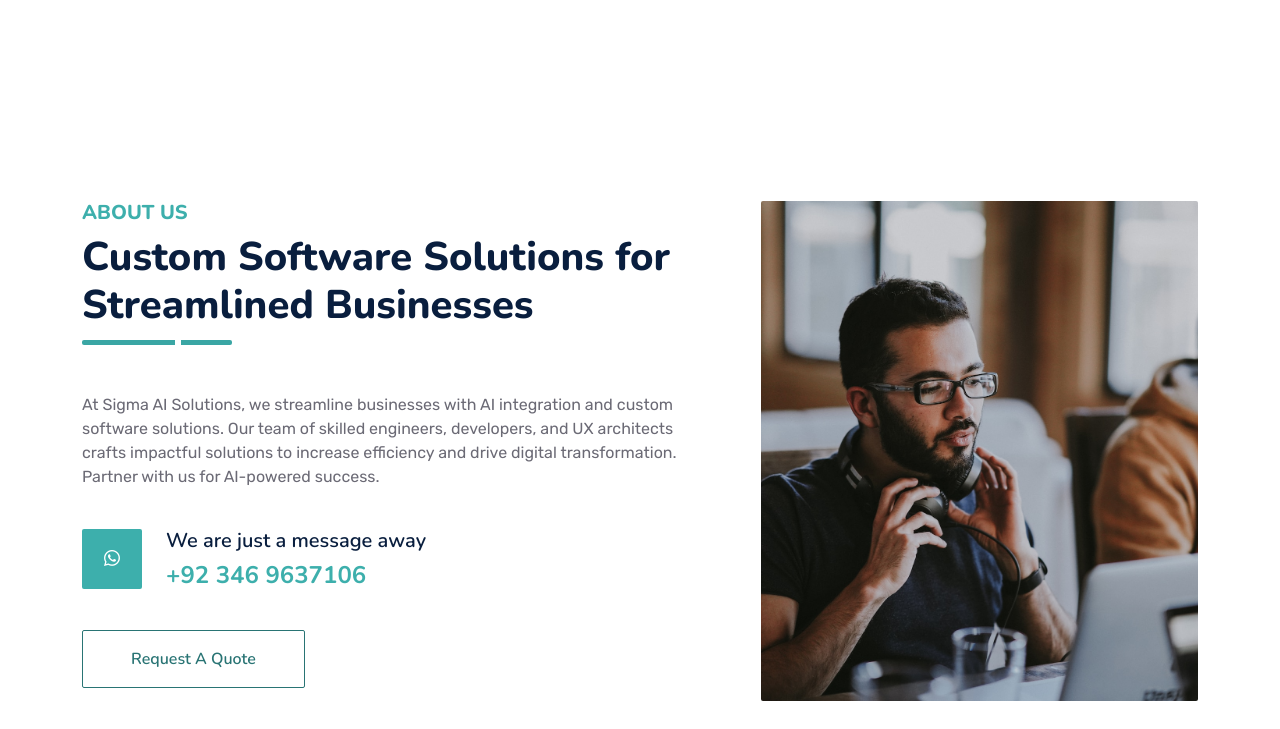
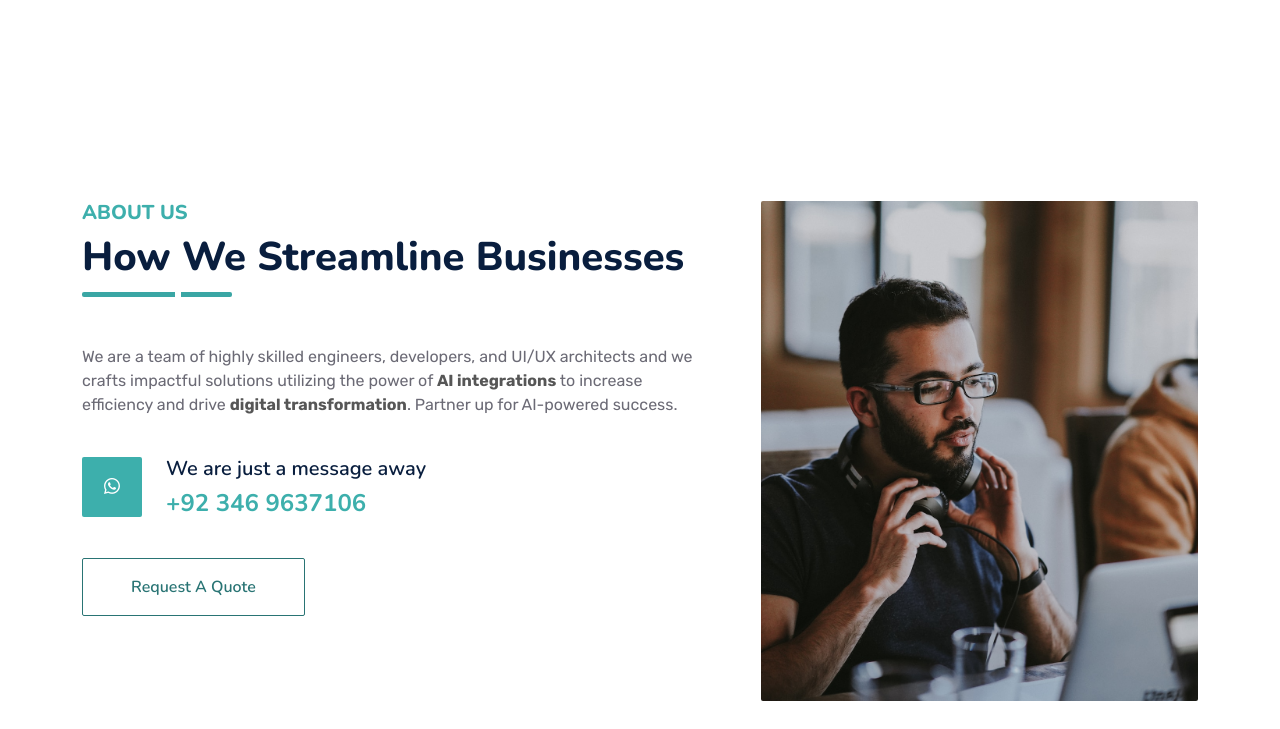
Before and after one commit to rao-sharjeel/rao-sharjeel.github.io, a PHP site: page / in a window 1280 px wide. Shown: the part 1154-1883 px from the top of the page. Run offline with PHP 8.4, Linux system fonts and the light colour scheme; some libraries are stand-ins or nearby versions; some web fonts are replaced.

Commit message:
about us content update in Home

```diff
--- a/css/style.css
+++ b/css/style.css
@@ -108,6 +108,9 @@
     background-color: #094240;
 }
 
+.text-black {
+    color: #565656;
+}
 
 .text-primary {
     color: #3DAFAC;
--- a/index.html
+++ b/index.html
@@ -243,9 +243,9 @@
                 <div class="col-lg-7">
                     <div class="section-title position-relative pb-3 mb-5">
                         <h5 class="fw-bold text-custom-dark text-uppercase">About Us</h5>
-                        <h1 class="mb-0">Custom Software Solutions for Streamlined Businesses</h1>
+                        <h1 class="mb-0">How We Streamline Businesses</h1>
                     </div>
-                    <p class="mb-4">At Sigma AI Solutions, we streamline businesses with AI integration and custom software solutions. Our team of skilled engineers, developers, and UX architects crafts impactful solutions to increase efficiency and drive digital transformation. Partner with us for AI-powered success.</p>
+                    <p class="mb-4 justify-content-center">We are a team of highly skilled engineers, developers, and UI/UX architects and we crafts impactful solutions utilizing the power of <strong class="text-black">AI integrations</strong> to increase efficiency and drive <strong class="text-black">digital transformation</strong>. Partner up for AI-powered success.</p>
                     <div class="row g-0 mb-3">
                         <!-- <div class="col-sm-6 wow zoomIn" data-wow-delay="0.2s">
                             <h5 class="mb-3"><i class="fa fa-check text-custom-dark me-3"></i></h5>
```
